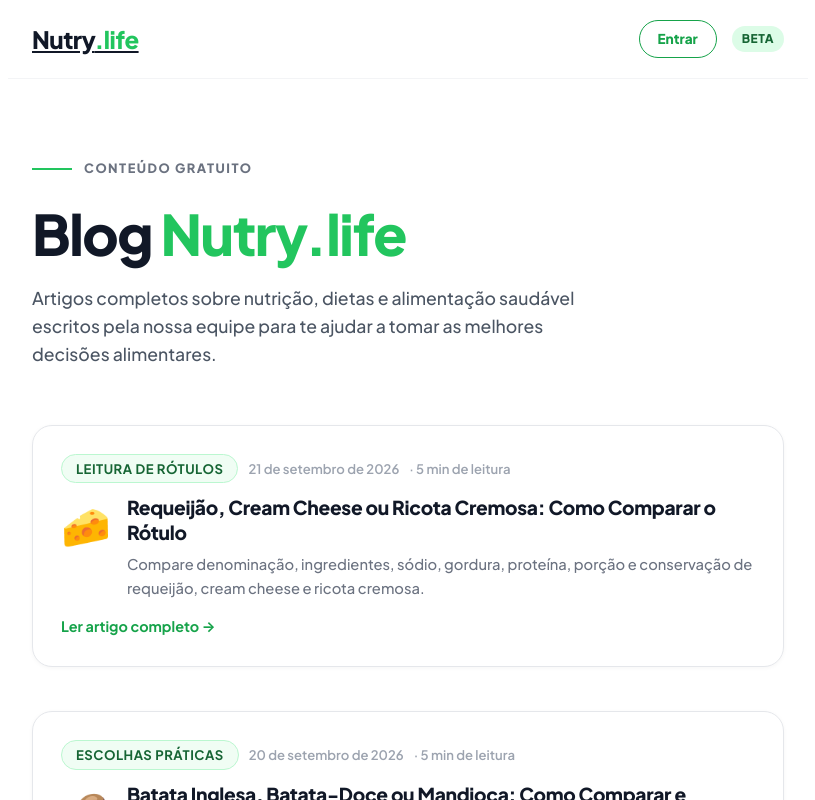
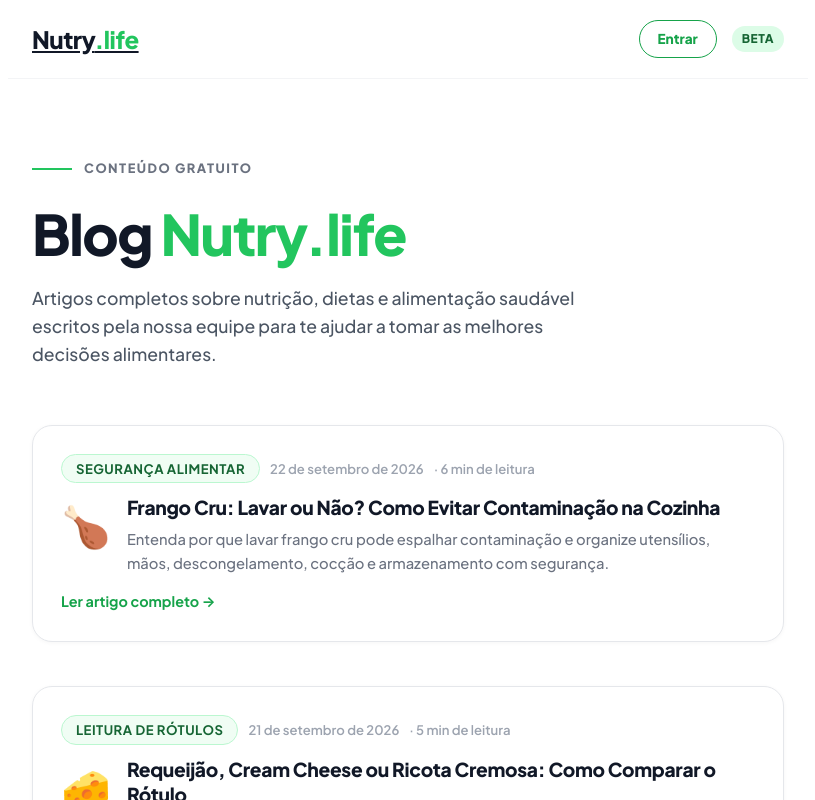
Before and after one commit to elevanceseguros/Nutri, a Next.js app: page /blog in a window 1280 px wide. Shown: the top 800 px of the page, without its empty margins (232-1047 px from the left). Built offline with nearby package versions, Linux system fonts and the light colour scheme.

Commit message:
Adiciona artigo de 22/09 ao índice do blog

```diff
--- a/src/app/blog/page.tsx
+++ b/src/app/blog/page.tsx
@@ -14,6 +14,15 @@ export const metadata: Metadata = {
 };
 
 const posts = [
+  {
+    "slug": "frango-cru-lavar-ou-nao-seguranca-cozinha",
+    "titulo": "Frango Cru: Lavar ou Não? Como Evitar Contaminação na Cozinha",
+    "descricao": "Entenda por que lavar frango cru pode espalhar contaminação e organize utensílios, mãos, descongelamento, cocção e armazenamento com segurança.",
+    "data": "22 de setembro de 2026",
+    "tempo": "6 min de leitura",
+    "tag": "Segurança alimentar",
+    "emoji": "🍗"
+  },
   {
     "slug": "requeijao-cream-cheese-ricota-cremosa-comparar-rotulo",
     "titulo": "Requeijão, Cream Cheese ou Ricota Cremosa: Como Comparar o Rótulo",
```
